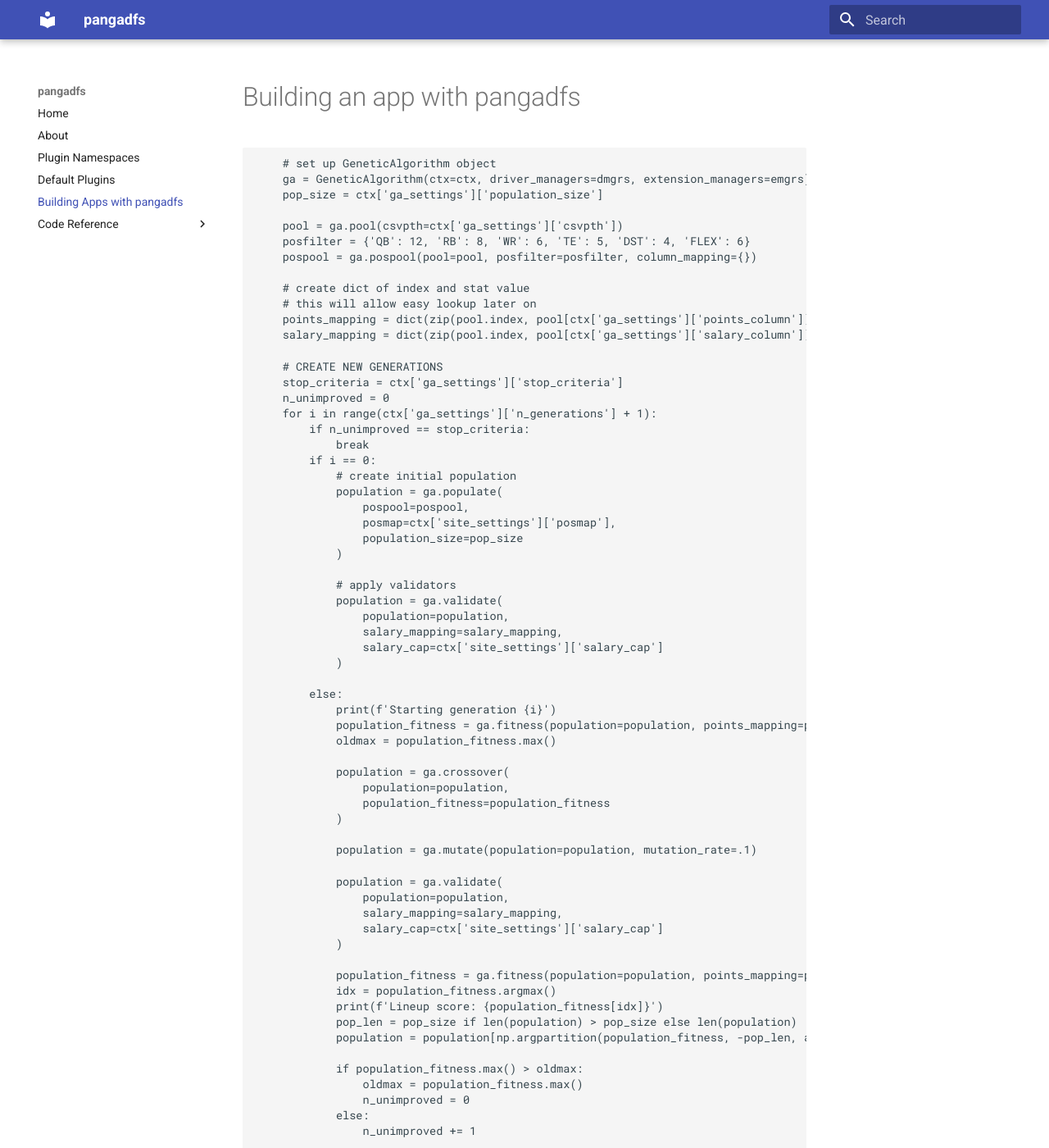
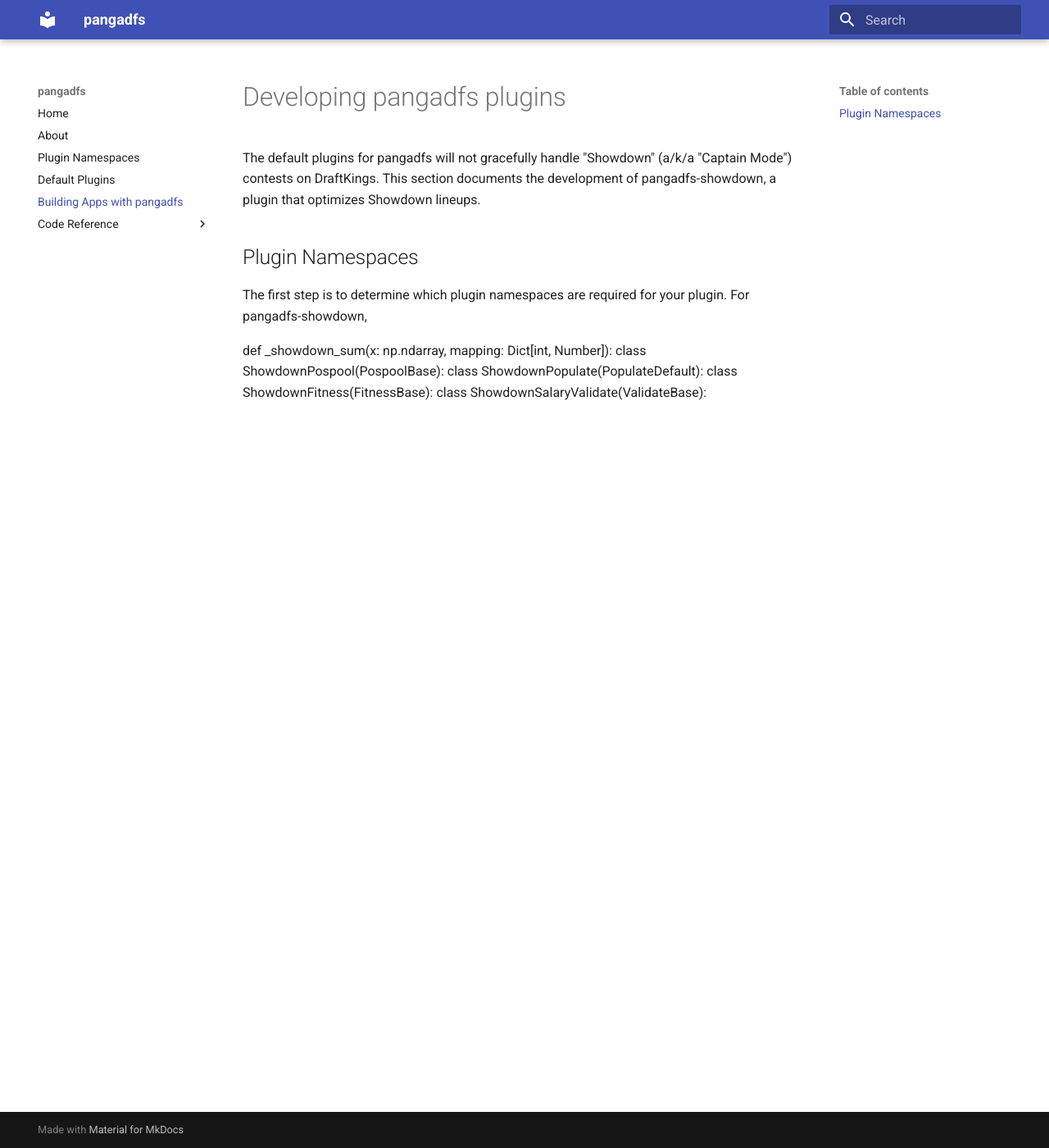
Before and after one commit to sansbacon/pangadfs, an MkDocs documentation site: the page built from docs/building-apps.md, in a window 1280 px wide and 1400 px high. Shown: the whole window at 82% size. Built offline with MkDocs 1.6.1 and Material for MkDocs 9.7.7, drawn with Linux system fonts in a browser that asks for light colours; some of the changed text lies outside the part shown.

Commit message:
Added documentation and new evaluation functions.

````diff
--- a/docs/building-apps.md
+++ b/docs/building-apps.md
@@ -1,74 +1,14 @@
-# Building an app with pangadfs
+# Developing pangadfs plugins
 
-```
-	# set up GeneticAlgorithm object
-	ga = GeneticAlgorithm(ctx=ctx, driver_managers=dmgrs, extension_managers=emgrs)
-	pop_size = ctx['ga_settings']['population_size']
+The default plugins for pangadfs will not gracefully handle "Showdown" (a/k/a "Captain Mode") contests on DraftKings. This section documents the development of pangadfs-showdown, a plugin that optimizes Showdown lineups.
 
-	pool = ga.pool(csvpth=ctx['ga_settings']['csvpth'])
-	posfilter = {'QB': 12, 'RB': 8, 'WR': 6, 'TE': 5, 'DST': 4, 'FLEX': 6}
-	pospool = ga.pospool(pool=pool, posfilter=posfilter, column_mapping={})
+## Plugin Namespaces
 
-	# create dict of index and stat value
-	# this will allow easy lookup later on
-	points_mapping = dict(zip(pool.index, pool[ctx['ga_settings']['points_column']]))
-	salary_mapping = dict(zip(pool.index, pool[ctx['ga_settings']['salary_column']]))
+The first step is to determine which plugin namespaces are required for your plugin. For pangadfs-showdown,
 
-	# CREATE NEW GENERATIONS
-	stop_criteria = ctx['ga_settings']['stop_criteria']
-	n_unimproved = 0
-	for i in range(ctx['ga_settings']['n_generations'] + 1):
-		if n_unimproved == stop_criteria:
-		    break
-		if i == 0:
-			# create initial population
-			population = ga.populate(
-				pospool=pospool,
-				posmap=ctx['site_settings']['posmap'],
-				population_size=pop_size
-			)
 
-			# apply validators
-			population = ga.validate(
-				population=population,
-				salary_mapping=salary_mapping,
-				salary_cap=ctx['site_settings']['salary_cap']
-			)
-
-		else:
-			print(f'Starting generation {i}')
-			population_fitness = ga.fitness(population=population, points_mapping=points_mapping)
-			oldmax = population_fitness.max()
-
-			population = ga.crossover(
-				population=population,
-				population_fitness=population_fitness
-			)
-
-			population = ga.mutate(population=population, mutation_rate=.1)
-
-			population = ga.validate(
-				population=population,
-				salary_mapping=salary_mapping,
-				salary_cap=ctx['site_settings']['salary_cap']
-			)
-
-			population_fitness = ga.fitness(population=population, points_mapping=points_mapping)
-			idx = population_fitness.argmax()
-			print(f'Lineup score: {population_fitness[idx]}')
-			pop_len = pop_size if len(population) > pop_size else len(population)
-			population = population[np.argpartition(population_fitness, -pop_len, axis=0)][-pop_len:]
-
-			if population_fitness.max() > oldmax:
-				oldmax = population_fitness.max()
-				n_unimproved = 0
-			else:
-				n_unimproved += 1
-
-	# BEST LINEUP
-	print('\n------BEST LINEUP------\n')
-	population_fitness = ga.fitness(population=population, points_mapping=points_mapping)
-	idx = population_fitness.argmax()
-	print(pool.loc[population[idx], :])
-	print(f'Lineup score: {population_fitness[idx]}')
-```
+def _showdown_sum(x: np.ndarray, mapping: Dict[int, Number]):
+class ShowdownPospool(PospoolBase):
+class ShowdownPopulate(PopulateDefault):
+class ShowdownFitness(FitnessBase):
+class ShowdownSalaryValidate(ValidateBase):
````
Also changed, not shown: docs/about.md (+31 -1 lines), docs/default-plugins.md (+3 -1 lines), docs/index.md (+32 -0 lines), 4 other files.
